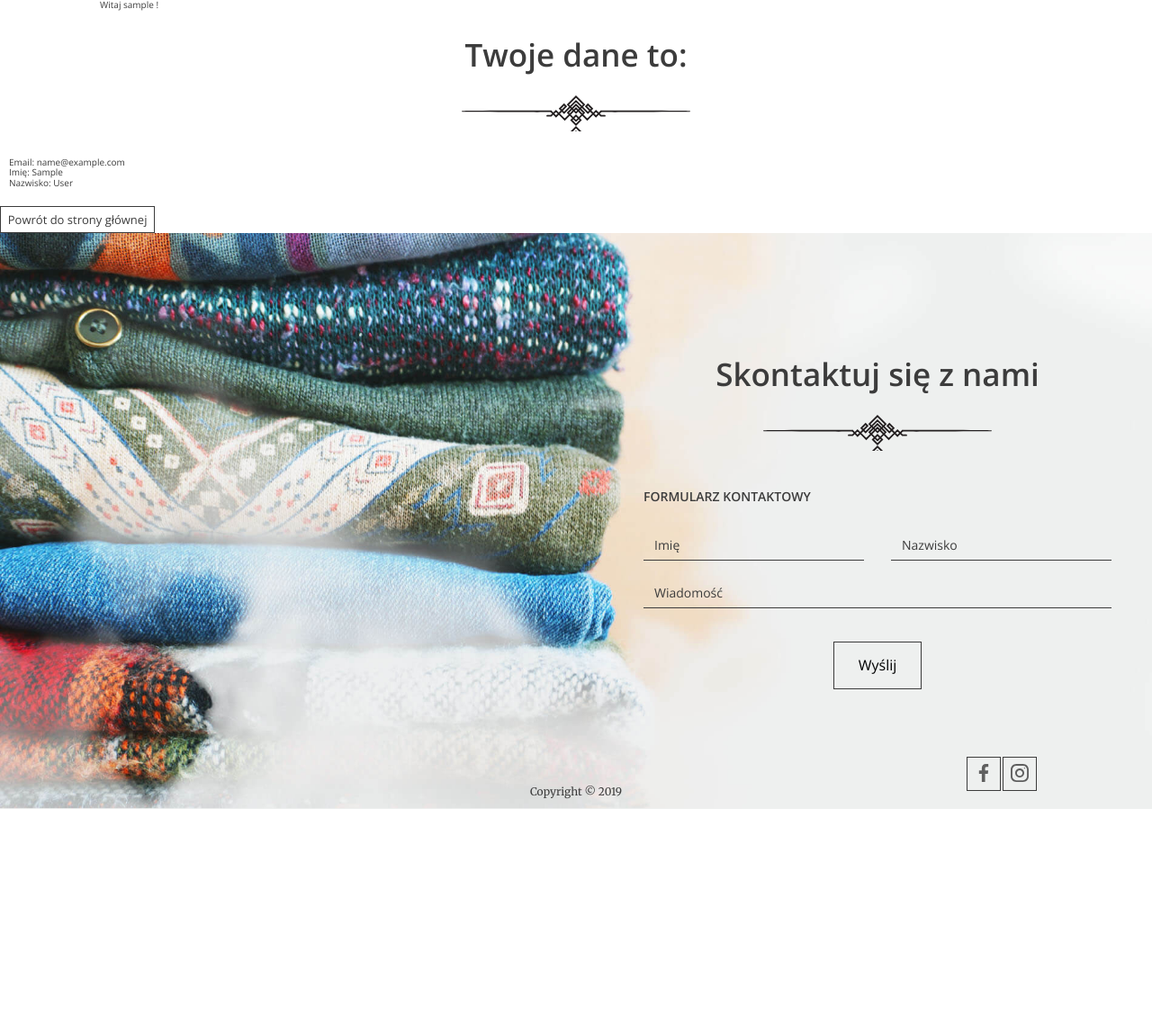
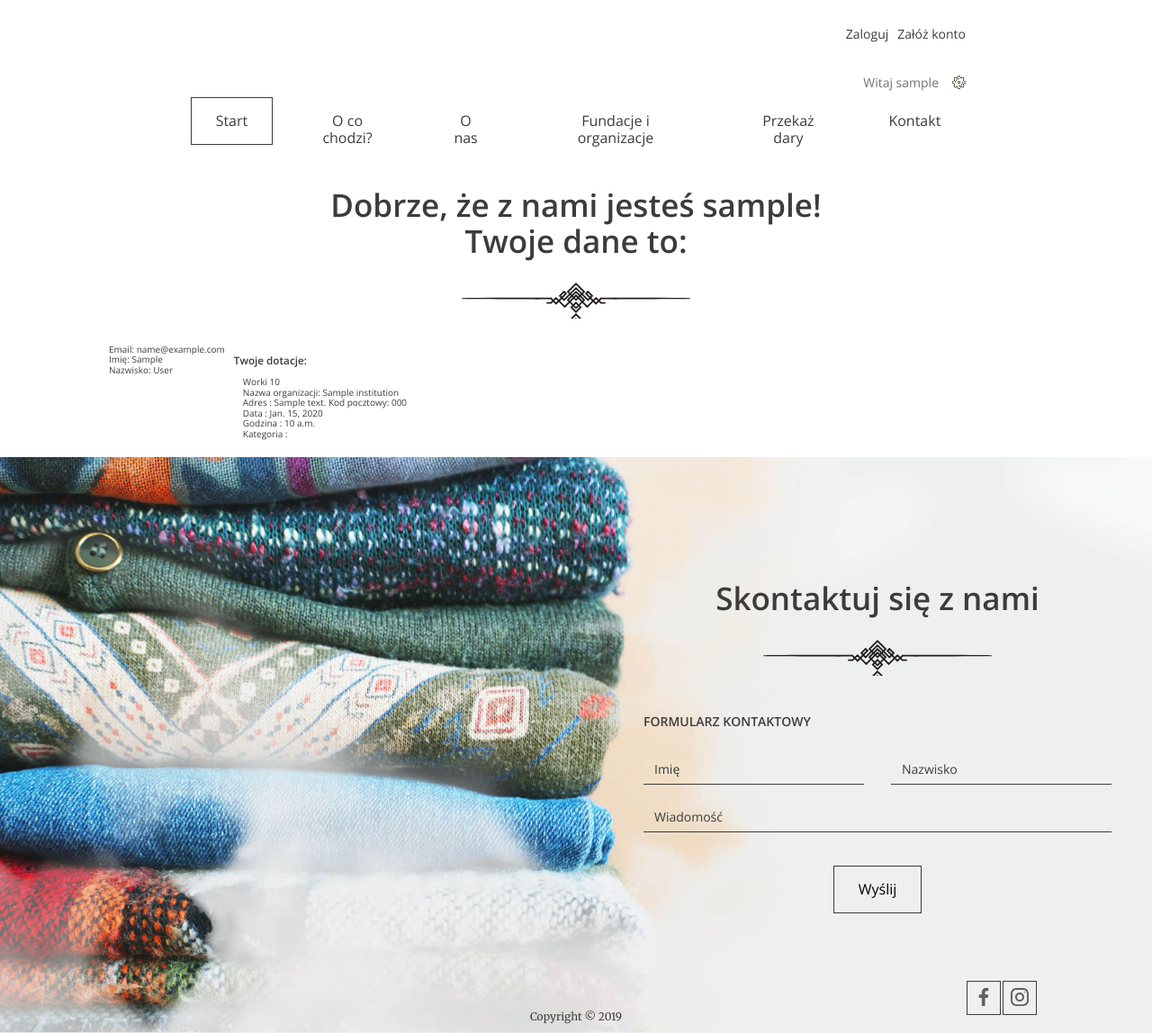
Before and after one commit to MarcinSerwinski/ShareIt, a Django app: page /user/ in a window 1280 px wide. Shown: the whole page at 90% size. Before the commit the page ends 899 px from the top, so only its background shows below. Run offline with Django 4.2, Linux system fonts and the light colour scheme; a user stored in the database is signed in; tables that the repository leaves empty hold one stand-in row (values such as "Sample post").

Commit message:
user can see his most of his donations details - view in progress

```diff
--- a/home/models.py
+++ b/home/models.py
@@ -26,7 +26,7 @@ class Institution(models.Model):
 
 class Donation(models.Model):
     quantity = models.IntegerField()
-    categories = models.ManyToManyField('Category',related_name='donation')
+    categories = models.ManyToManyField('Category', related_name='donation')
     institution = models.ForeignKey('Institution', on_delete=models.CASCADE)
     address = models.CharField(max_length=250)
     phone_number = models.CharField(max_length=30)
--- a/home/templates/home/user.html
+++ b/home/templates/home/user.html
@@ -1,9 +1,11 @@
 {% extends 'base.html' %}
+
 {% block container %}
+    <header>{% include 'partials/_menu.html' %}</header>
+    <div class="container container--85">
 
-    <div class="container container--85"> Witaj {{ user.username }} !</div>
-
-    <h2>Twoje dane to:</h2>
+        <h2 class="p-4">Dobrze, że z nami jesteś {{ user.username }}! <br>
+            Twoje dane to:</h2>
 
         <ul class="help--buttons">
 
@@ -14,9 +16,22 @@
                     <div class="title">Nazwisko: {{ user.last_name }} </div>
                 </div>
             </li>
-
-        </ul>
-    <a href="{% url 'home:home' %}" class="btn btn--small">Powrót do strony głównej</a>
+        <div>
+        <h3>Twoje dotacje:</h3>
+            {% for donation in donations %}
+            <li>
+                <div class="col">
+                    <div class="title">Worki {{ donation.quantity }} </div>
+                    <div class="title">Nazwa organizacji: {{ donation.institution }} </div>
+                    <div class="title">Adres : {{ donation.address }} Kod pocztowy: {{ donation.zip_code }}</div>
+                    <div class="title">Data : {{ donation.pick_up_date }} </div>
+                    <div class="title">Godzina : {{ donation.pick_up_time }} </div>
+                    <div class="title">Kategoria :  </div>
+                </div>
+            </li>
+            {% endfor %}</div>
+    </ul>
+    </div>
 
 
 
--- a/home/views.py
+++ b/home/views.py
@@ -108,4 +108,8 @@ class Profile(View):
     def get(self, request):
         users = get_user_model()
         user = users.objects.get(pk=request.user.pk)
-        return render(request, 'home/user.html', {'user': user})
+        donations = Donation.objects.filter(user=user)
+
+
+        return render(request, 'home/user.html',
+                      {'user': user, 'donations': donations})
```
